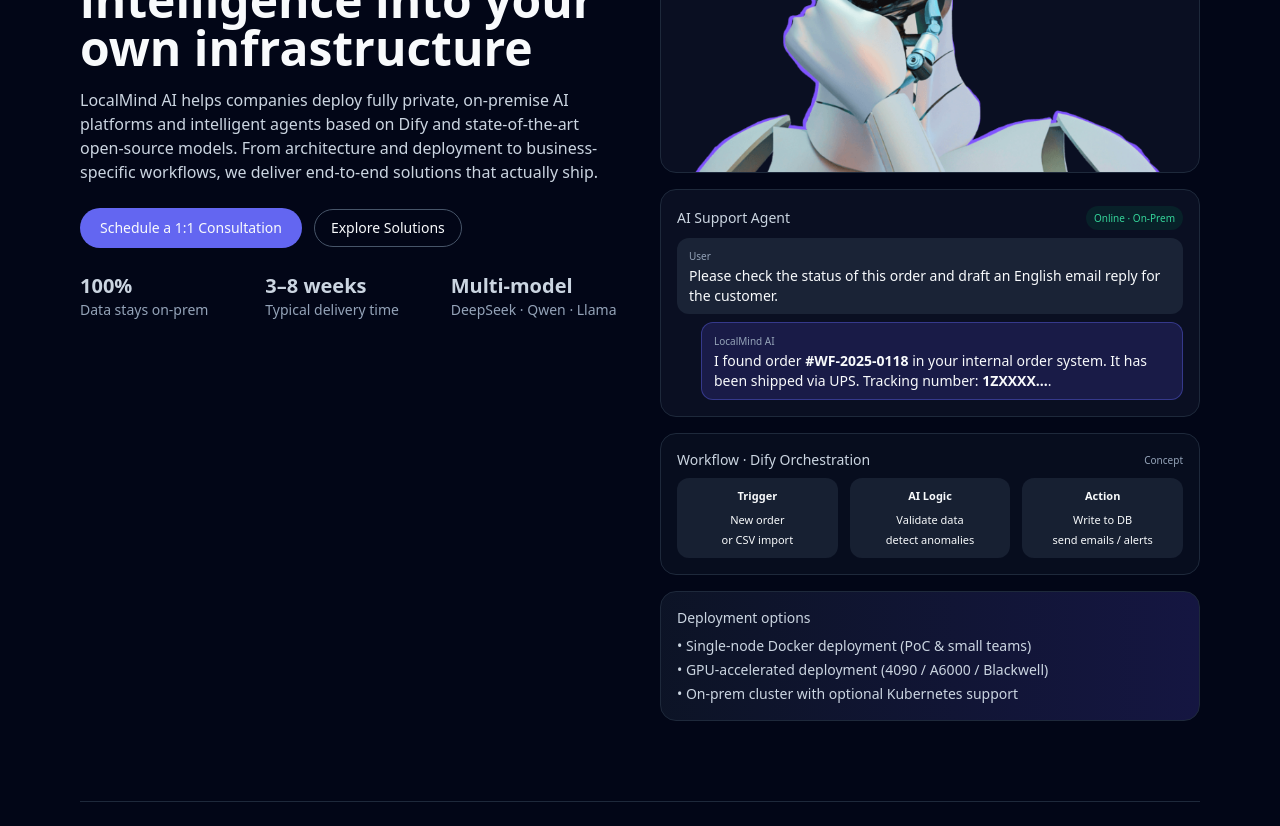
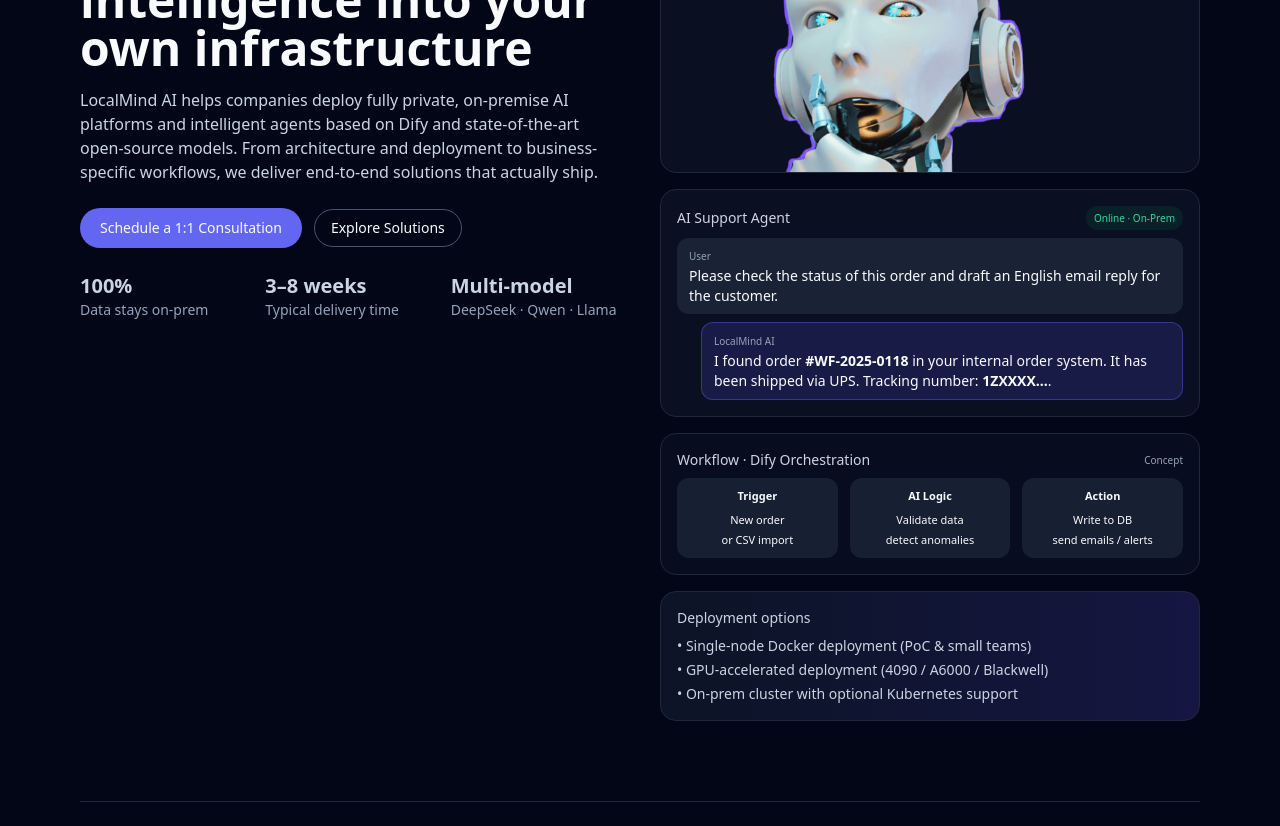
Before and after one commit to james12342/localmind-site, a plain HTML site: page index.html in a window 1280 px wide. Shown: the part 260-1086 px from the top of the page. Drawn offline with nearby package versions, Linux system fonts and the light colour scheme.

Commit message:
Update index.html

```diff
--- a/index.html
+++ b/index.html
@@ -84,10 +84,10 @@
         <div class="space-y-4">
           <!-- ✅ 主视觉图片：如果文件名不同，只改 src 即可 -->
           <img
-            src="assets/hero-dashboard.png"
-            alt="LocalMind AI on-premise dashboard"
-            class="w-full rounded-2xl border border-slate-800 bg-slate-900/60 object-cover max-h-72"
-          />
+  src="assets/hero-dashboard.png"
+  alt="LocalMind AI on-premise dashboard"
+  class="w-full h-64 sm:h-72 rounded-2xl border border-slate-800 bg-slate-900/60 object-cover object-top"
+/>
 
           <div class="rounded-2xl border border-slate-800 bg-slate-900/60 p-4 text-xs sm:text-sm">
             <div class="flex justify-between items-center mb-2">
```
